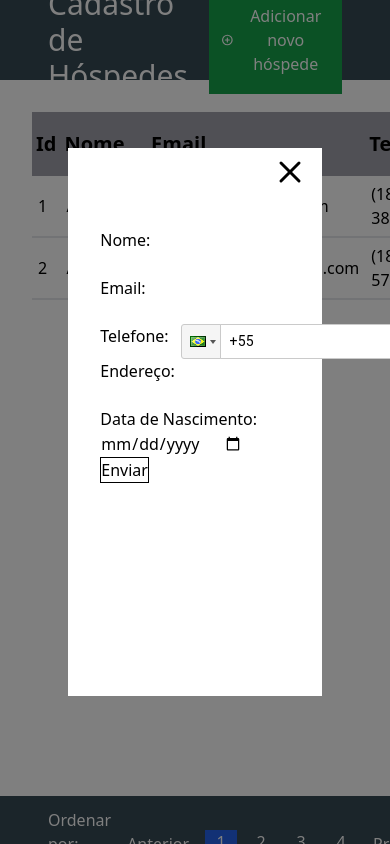
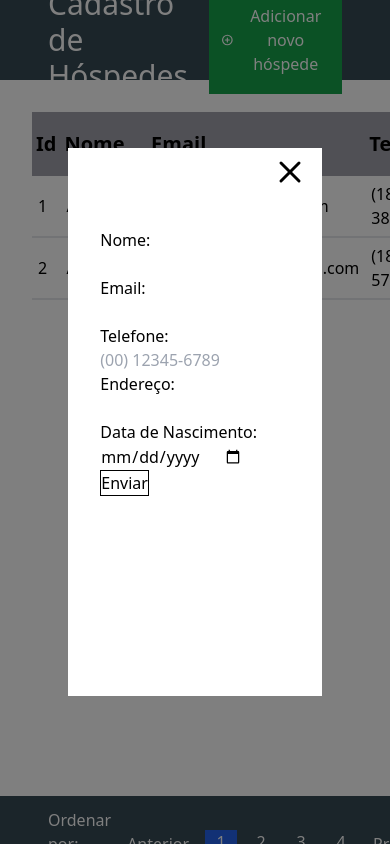
Before and after one commit to Alerrando/Crud-Hotel, a React (Vite) app: page / in a window 390 px wide. Both pictures are taken after a click on the button "Adicionar novo hóspede". Shown: the top 844 px of the page. Built offline with nearby package versions, Linux system fonts and the light colour scheme.

Commit message:
correcting the phone input

```diff
--- a/src/App.tsx
+++ b/src/App.tsx
@@ -1,7 +1,5 @@
 import { useState } from "react";
 import { Pencil, PlusCircle, Trash, X } from "phosphor-react";
-import PhoneInput from "react-phone-input-2";
-import 'react-phone-input-2/lib/style.css'
 
 export function App() {
   const [modal, setModal] = useState<boolean>(false);
@@ -65,15 +63,18 @@ export function App() {
                       required
                     />
 
-                    <div className="flex gap-3">
-                      <label className="" htmlFor="telefone">
-                        Telefone:{" "}
-                      </label>
-                      <PhoneInput
-                        country={'br'}
-
-                      />
-                    </div>
+                    <label className="w-1/5" htmlFor="telefone">
+                      Telefone:{" "}
+                    </label>
+                    <input
+                      className="w-11/12"
+                      type="tel"
+                      pattern="(?=.*\d)(?=.*[0-9]).{4} [0-9]{5}-[0-9]{4}"
+                      placeholder="(00) 12345-6789"
+                      name="telefone"
+                      id="tel"
+                      required
+                    />
 
                     <label className="w-1/5" htmlFor="endereco">
                       Endereço:{" "}
```
